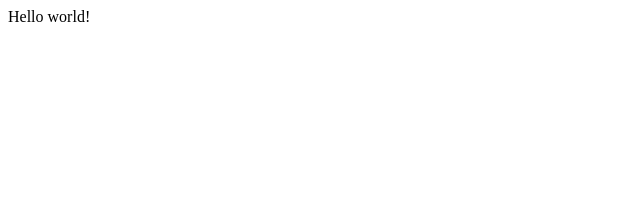
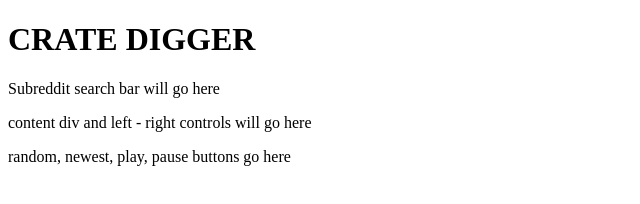
Before and after one commit to Gauraklein/reddit-crate-digger, a Gatsby site: page / in a window 1280 px wide. Shown: the whole page, without its empty margins (0-640 px from the left). Built offline with nearby package versions, Linux system fonts and the light colour scheme; Gatsby itself is replaced by a stand-in of ours.

Commit message:
basic skeleton

```diff
--- a/src/pages/index.js
+++ b/src/pages/index.js
@@ -1,5 +1,14 @@
 import React from "react"
 
-export default function Home() {
-  return <div>Hello world!</div>
+const index = () => {
+  return (
+    <>
+    <h1>CRATE DIGGER</h1>
+    <p>Subreddit search bar will go here</p>
+    <p>content div and left - right controls will go here</p>
+    <p>random, newest, play, pause buttons go here</p>
+    </>
+  )
 }
+
+export default index
```
